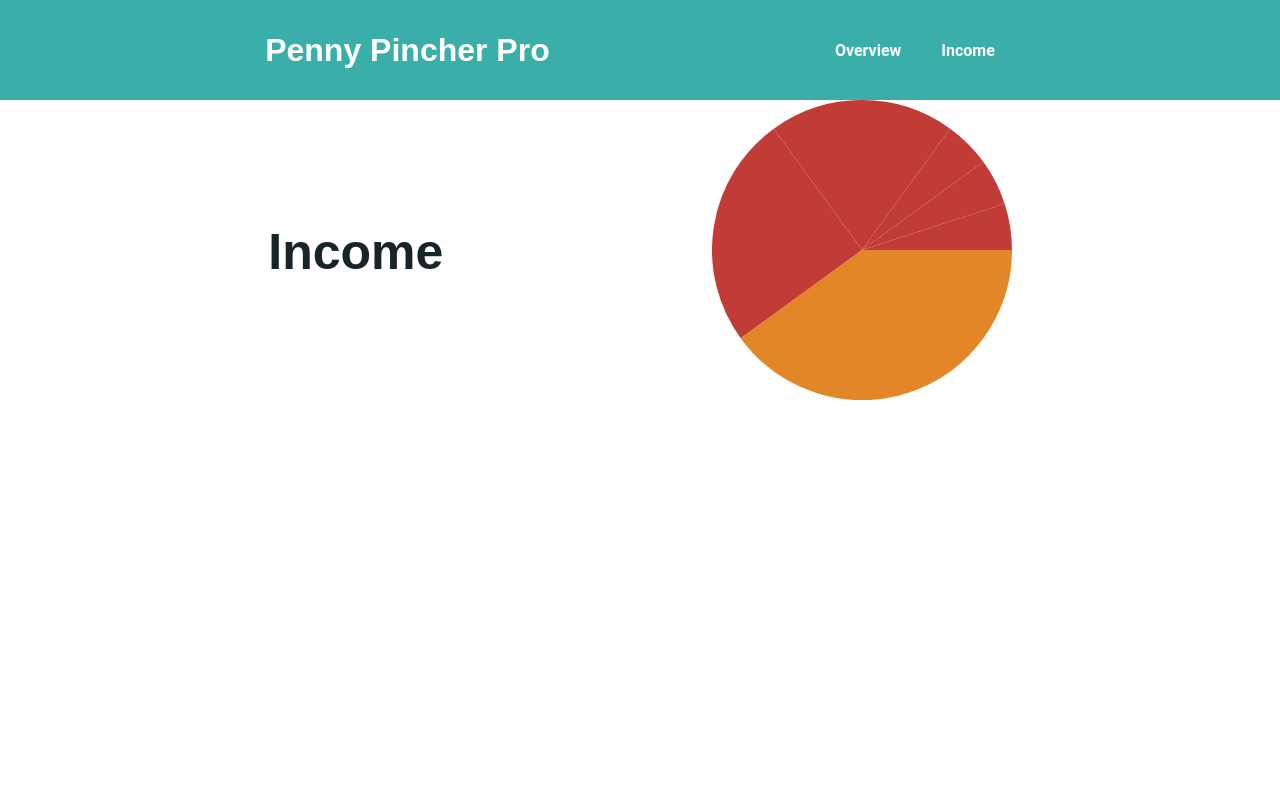
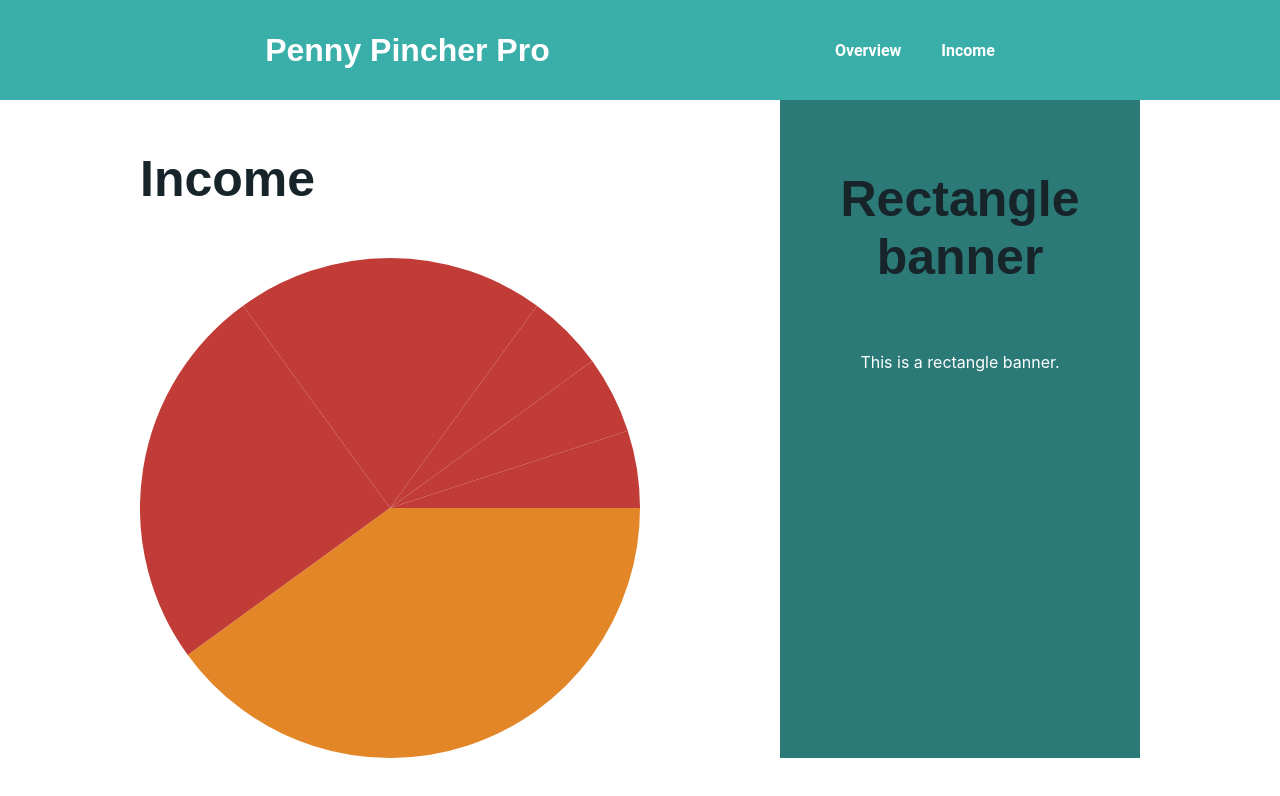
Before and after one commit to naimad-adrec/P-P-P, a React (Create React App) app in the folder p-p-p/: page /income in a window 1280 px wide. Shown: the top 796 px of the page. Built offline with nearby package versions, Linux system fonts and the light colour scheme.

Commit message:
Added banner

```diff
--- a/p-p-p/src/App.css
+++ b/p-p-p/src/App.css
@@ -4,6 +4,7 @@
 
 .title {
   margin: 50px 0;
+  align-self: flex-start;
   font-family: 'Belleza', sans-serif;
   font-size: 50px;
   color: #17252a;
--- a/p-p-p/src/components/banner.css
+++ b/p-p-p/src/components/banner.css
@@ -1,23 +1,18 @@
 .banner {
-    position: right;
-    top: 8%;
-    right: 0;
     width: 25%;
-    background-color: #000000;
+    background-color: #2b7a78;
     padding: 20px;
     display: flex;
     flex-direction: column;
-    align-items: right;
+    align-self: stretch;
     color: #fff;
   }
 
-  .banner h2 {
-    margin-top: 0;
-    padding-right: 20px;
-    text-align: right;
+  .title {
+    justify-self: flex-start;
+
   }
 
-  .banner p {
-    margin-bottom: 0;
-    text-align: right;
+  .content {
+    justify-self: flex-start;
   }
--- a/p-p-p/src/components/banner.js
+++ b/p-p-p/src/components/banner.js
@@ -3,8 +3,8 @@ import './banner.css'
 const banner = () => {
   return (
     <div className='banner'>
-    <h2>Rectangle banner</h2>
-    <p>This is a rectangle banner.</p>
+        <h2 className='title'>Rectangle banner</h2>
+        <p className='content'>This is a rectangle banner.</p>
     </div>
   )
 }
--- a/p-p-p/src/components/income.css
+++ b/p-p-p/src/components/income.css
@@ -3,5 +3,11 @@
     align-items: center;
     justify-content: space-evenly;
     background-color: '#def2f1';
+  }
 
-}
+  .budgetChart {
+    height: 500px;
+    width: 500px;
+
+
+  }
--- a/p-p-p/src/components/income.js
+++ b/p-p-p/src/components/income.js
@@ -1,12 +1,14 @@
 import React from 'react'
 import { PieChart } from 'react-minimal-pie-chart';
 import './income.css'
+import Banner from './banner'
 
 const income = () => {
   return (
+    <>
         <div className='income'>
-        <h1 className="title">Income</h1>
-        <div className="donuts">
+            <div className='content'>
+                <div><h1 className="title">Income</h1></div>
                 <div className='budgetChart'>
                     <PieChart
                         data={[
@@ -20,7 +22,9 @@ const income = () => {
                     />
                 </div>
             </div>
+            <Banner></Banner>
         </div>
+    </>
   )
 }
 
```
Lines whose indentation alone changed are shown as unchanged.
